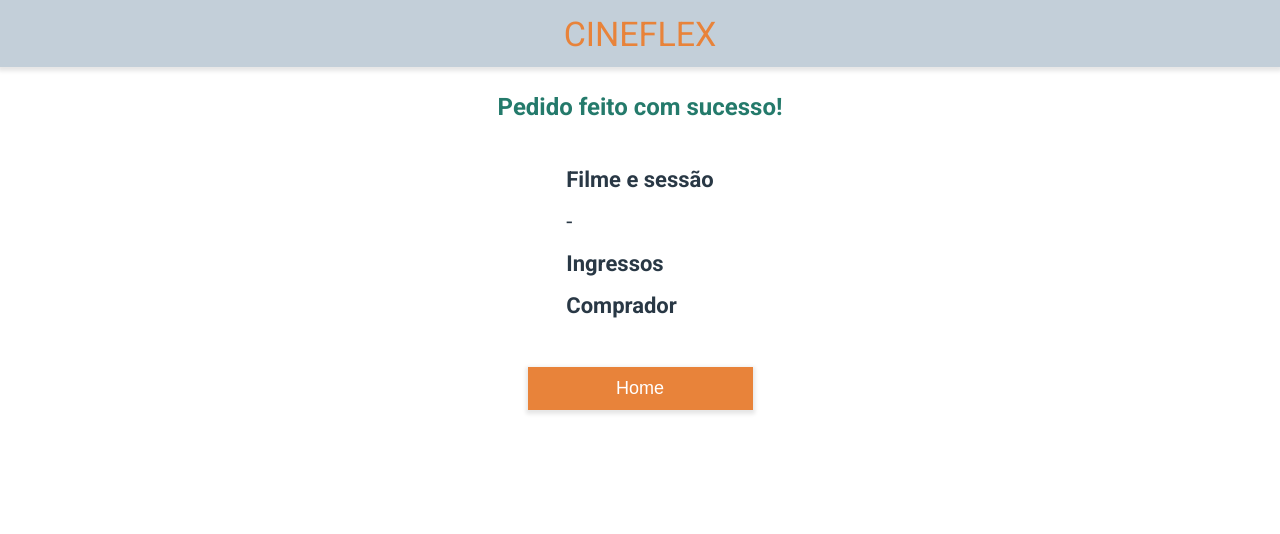
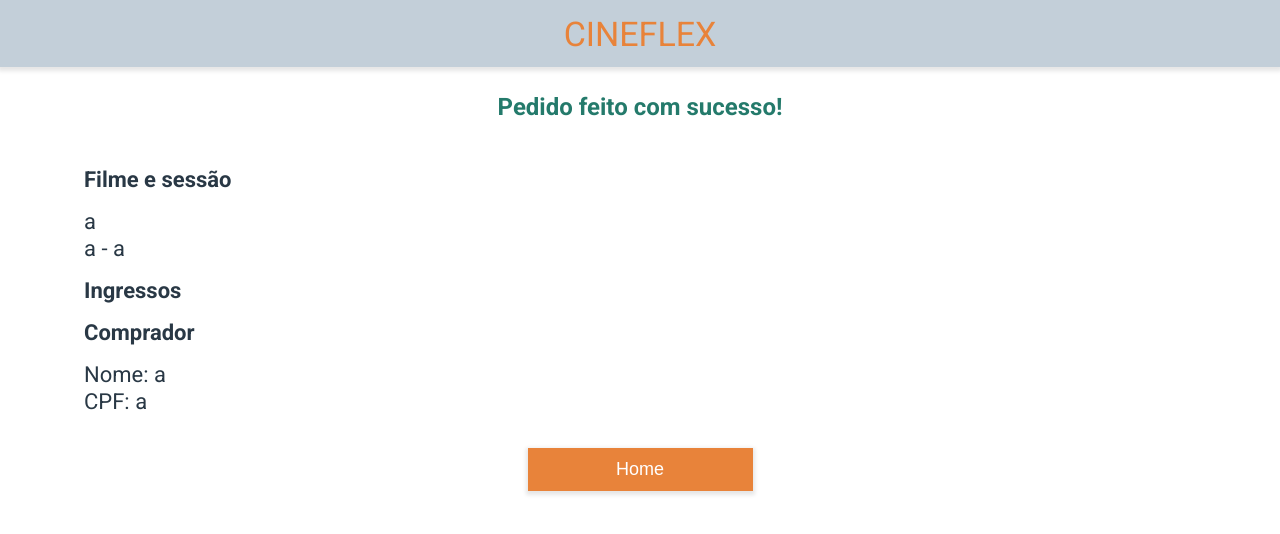
Before and after one commit to acdayane/cineflex, a React (Create React App) app: page /sessoes/1/assentos/1/sucesso in a window 1280 px wide. Shown: the top 534 px of the page. Built offline with nearby package versions, Linux system fonts and the light colour scheme.

Commit message:
feat: render success page

```diff
--- a/src/App.js
+++ b/src/App.js
@@ -1,4 +1,4 @@
-import React from "react";
+import React, { useState } from "react";
 import { GlobalStyle } from "./GlobalStyle";
 import { BrowserRouter, Routes, Route } from "react-router-dom";
 
@@ -8,19 +8,40 @@ import SessionsPage from "./components/SessionsPage";
 import SeatsPage from "./components/SeatsPage";
 import SuccessPage from "./components/SuccessPage";
 
+const dataSuccessPage = {title: "a", date: "a", hour: "a", nameBuyer: "a", cpfBuyer: "a" }
+const selected = []
 
 export default function App() {
 
+    const [data, setData] = useState(dataSuccessPage)
+    const [array, setArray] = useState(selected)
+
     return (
         <BrowserRouter>
-            <GlobalStyle/>
-            <Header/>
+            <GlobalStyle />
+            <Header />
 
             <Routes>
-                <Route path="/" element={<Main />}/>
-                <Route path="/sessoes/:idFilme" element={<SessionsPage/>}/>
-                <Route path="/sessoes/:idFilme/assentos/:idSessao" element={<SeatsPage/>}/>
-                <Route path="/sessoes/:idFilme/assentos/:idSessao/sucesso" element={<SuccessPage/>}/>
+                <Route path="/" element={<Main />} />
+                <Route path="/sessoes/:idFilme" element={<SessionsPage />} />
+                <Route path="/sessoes/:idFilme/assentos/:idSessao"
+                    element={
+                        <SeatsPage
+                            data={data}
+                            setData={setData}
+                            array={array}
+                        />
+                    }
+                />
+                <Route
+                    path="/sessoes/:idFilme/assentos/:idSessao/sucesso"
+                    element={
+                        <SuccessPage
+                            data={data}
+                            array={array}
+                        />
+                    }
+                />
             </Routes>
 
         </BrowserRouter>
--- /dev/null
+++ b/src/components/ButtonSeat.js
@@ -0,0 +1,54 @@
+import { useState } from "react";
+
+
+export default function ButtonSeat({ name, isAvailable, array }) {
+
+
+    const [isSelected, setIsSelected] = useState(false);
+
+
+    function selectSeat(numberSeat) {
+
+        if (isSelected === false) {
+
+            array.push(numberSeat);
+            array.sort(compareNumbers);
+
+            function compareNumbers(a, b) {
+                return a - b;
+            }
+
+        }
+
+        else {
+            if (array.includes(numberSeat)) {
+                array.splice(array.indexOf(numberSeat), 1);
+            }
+        }
+
+        setIsSelected(!isSelected);
+
+    }
+
+
+    return (
+        <li>
+            {!isAvailable &&
+                <button style={{ backgroundColor: '#FBE192' }} onClick={() => alert('Esse assento não está disponível.')}>
+                    {name}
+                </button>
+            }
+            {isAvailable &&
+                (isSelected === true ? (
+                    <button style={{ backgroundColor: '#1AAE9E' }} onClick={() => selectSeat(name)}>
+                        {name}
+                    </button>
+                ) : (
+                    <button onClick={() => selectSeat(name)}>
+                        {name}
+                    </button>
+                ))
+            }
+        </li>
+    )
+}
--- a/src/components/ContainerSeats.js
+++ /dev/null
@@ -1,97 +0,0 @@
-import styled from "styled-components";
-import { useState } from "react";
-
-
-function ButtonSeat({ name, isAvailable}) {
-
-
-    //const arrSeatSelected = [];
-
-   const [isSelected, setIsSelected] = useState(false)
-
-
-
-    function selectSeat(numberSeat) {
-
-
-
-       //if (isSelected === false) {
-           // arrSeatSelected.push(numberSeat)
-        //}
-
-        // else {
-        //     if (arrSeatSelected.includes(numberSeat)) {
-        //         arrSeatSelected.splice(arrSeatSelected.indexOf(numberSeat), 1);
-        //     }
-        // }
-        setIsSelected(!isSelected)
-
-        //console.log(numberSeat)
-        //console.log(isSelected)
-        //console.log(arrSeatSelected)
-    }
-
-
-    return (
-        <li>
-            {!isAvailable &&
-                <button style={{ backgroundColor: '#FBE192'}} onClick={() => alert('Esse assento não está disponível.')}>
-                    {name}
-                </button>
-            }
-            {isAvailable &&
-                (isSelected === true ? (
-                <button style={{ backgroundColor: '#1AAE9E'}} onClick={() => (selectSeat(name))}>
-                    {name}
-                </button>
-                ):(
-                <button onClick={() => selectSeat(name)}>
-                    {name}
-                </button>
-                ))
-            }
-        </li>
-    )
-
-}
-
-
-export default function ContainerSeats({ key, obj, isSelected }) {
-
-
-    return (
-
-        <ContainerMain>
-            {obj.seats.map((s) =>
-                <ButtonSeat
-                    key={s.id}
-                    name={s.name}
-                    isAvailable={s.isAvailable}
-                />
-            )}
-        </ContainerMain>
-    )
-}
-
-const ContainerMain = styled.div`
-    display: flex;
-    align-items: center;
-    justify-content: center;
-    flex-wrap: wrap;
-    width: 90%;
-button {
-    color: #000000;
-    background-color: #C3CFD9;
-    width: 25px;
-    height: 25px;
-    font-size: 11px;
-    margin: 3px;
-    border-radius: 12px;
-    border: 1px solid #808F9D;
-    box-shadow: 0px 2px 4px 2px rgba(0, 0, 0, 0.1);
-    cursor: pointer;
-}
-li {
-    list-style-type: none;
-}
-`
--- a/src/components/SeatsPage.js
+++ b/src/components/SeatsPage.js
@@ -5,12 +5,14 @@ import { useParams } from "react-router-dom";
 import { useNavigate } from "react-router-dom";
 
 import FooterSeats from "./FooterSeats";
-import ContainerSeats from "./ContainerSeats";
+import ButtonSeat from "./ButtonSeat";
 
 
-export default function SeatsList() {
+export default function SeatsPage({data, setData, array}) {
 
-    const ids = [50]
+
+    const ids = [array]
+    console.log(ids)
     const { idSessao } = useParams();
     const navigate = useNavigate();
 
@@ -48,12 +50,22 @@ export default function SeatsList() {
 
         e.preventDefault();
 
+        data.nameBuyer = name;
+        data.cpfBuyer = cpf;
+        data.title = seat.movie.title;
+        data.date = seat.day.date;
+        data.hour = seat.name;
+        const newData = (data);
+        setData(newData);
+
         const URL = ('https://mock-api.driven.com.br/api/v5/cineflex/seats/book-many')
         const body = { ids, name, cpf }
+        console.log(body)
 
         const promise = axios.post(URL, body)
 
-        promise.then(() => {
+        promise.then((res) => {
+            console.log(res.data)
             navigate(`/sessoes/${seat.movie.id}/assentos/${idSessao}/sucesso`);
         })
 
@@ -69,11 +81,16 @@ export default function SeatsList() {
 
             <h1>Selecione o(s) assento(s)</h1>
 
-            <ContainerSeats obj={seat} />
-
-            {/* <SuccessPage title={seat.movie.title} date={seat.day.date}
-                hour={seat.name} nameBuyer={name} cpfBuyer={cpf}
-            /> */}
+            <ContainerSeats>
+                {seat.seats.map((s) =>
+                    <ButtonSeat
+                        key={s.id}
+                        name={s.name}
+                        isAvailable={s.isAvailable}
+                        array={array}
+                    />
+                )}
+            </ContainerSeats>
 
             <ContainerButton>
                 <BoxButton>
@@ -148,6 +165,29 @@ h1 {
 }
 `
 
+const ContainerSeats = styled.div`
+    display: flex;
+    align-items: center;
+    justify-content: center;
+    flex-wrap: wrap;
+    width: 90%;
+button {
+    color: #000000;
+    background-color: #C3CFD9;
+    width: 25px;
+    height: 25px;
+    font-size: 11px;
+    margin: 3px;
+    border-radius: 12px;
+    border: 1px solid #808F9D;
+    box-shadow: 0px 2px 4px 2px rgba(0, 0, 0, 0.1);
+    cursor: pointer;
+}
+li {
+    list-style-type: none;
+}
+`
+
 const ContainerButton = styled.div`
     display:flex;
     align-items: center;
--- a/src/components/SessionsPage.js
+++ b/src/components/SessionsPage.js
@@ -5,7 +5,7 @@ import { useParams } from "react-router-dom";
 import { Link } from "react-router-dom";
 
 
-export default function SessionsList() {
+export default function SessionsPage() {
 
     const { idFilme } = useParams();
 
--- a/src/components/SuccessPage.js
+++ b/src/components/SuccessPage.js
@@ -2,7 +2,7 @@ import styled from "styled-components"
 import { useNavigate } from "react-router-dom";
 
 
-export default function SuccessPage({ title, date, hour, nameBuyer, cpfBuyer }) {
+export default function SuccessPage({data, array}) {
 
 
     const navigate = useNavigate();
@@ -21,14 +21,17 @@ export default function SuccessPage({ title, date, hour, nameBuyer, cpfBuyer })
             <ContainerData>
 
                 <h2>Filme e sessão</h2>
-                <p>{title}</p>
-                <p>{date} - {hour}</p>
+                <p>{data.title}</p>
+                <p>{data.date} - {data.hour}</p>
 
                 <h2>Ingressos</h2>
+                {array.map((a, i) =>
+                    <p key={i}>Assento {a}</p>
+                )}
 
                 <h2>Comprador</h2>
-                <p>{nameBuyer}</p>
-                <p>{cpfBuyer}</p>
+                <p>Nome: {data.nameBuyer}</p>
+                <p>CPF: {data.cpfBuyer}</p>
 
             </ContainerData>
 
@@ -47,7 +50,6 @@ const ContainerMain = styled.div`
     align-items: center;
     justify-content: center;
     margin-top: 65px;
-    margin-bottom: 150px;
     font-family: 'Roboto', sans-serif;
 h1 {
     font-weight: 700;
@@ -70,12 +72,13 @@ button {
 const ContainerData = styled.div`
     font-size: 22px;
     color: #293845;
+    width:90%;
 h2 {
     font-weight: 700;
     margin: 20px;
 }
 p {
     font-weight: 400;
-    margin: 10px 20px;
+    margin: 5px 20px;
 }
 `
```
